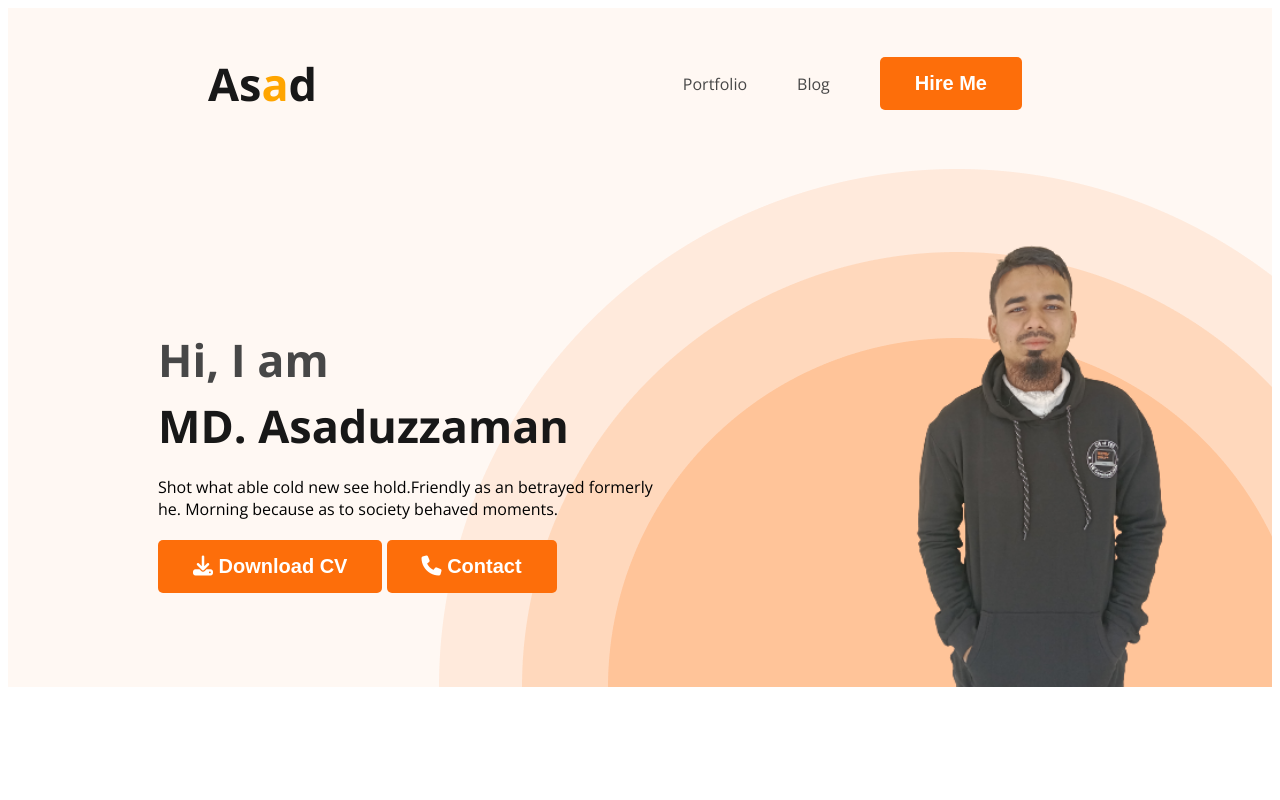
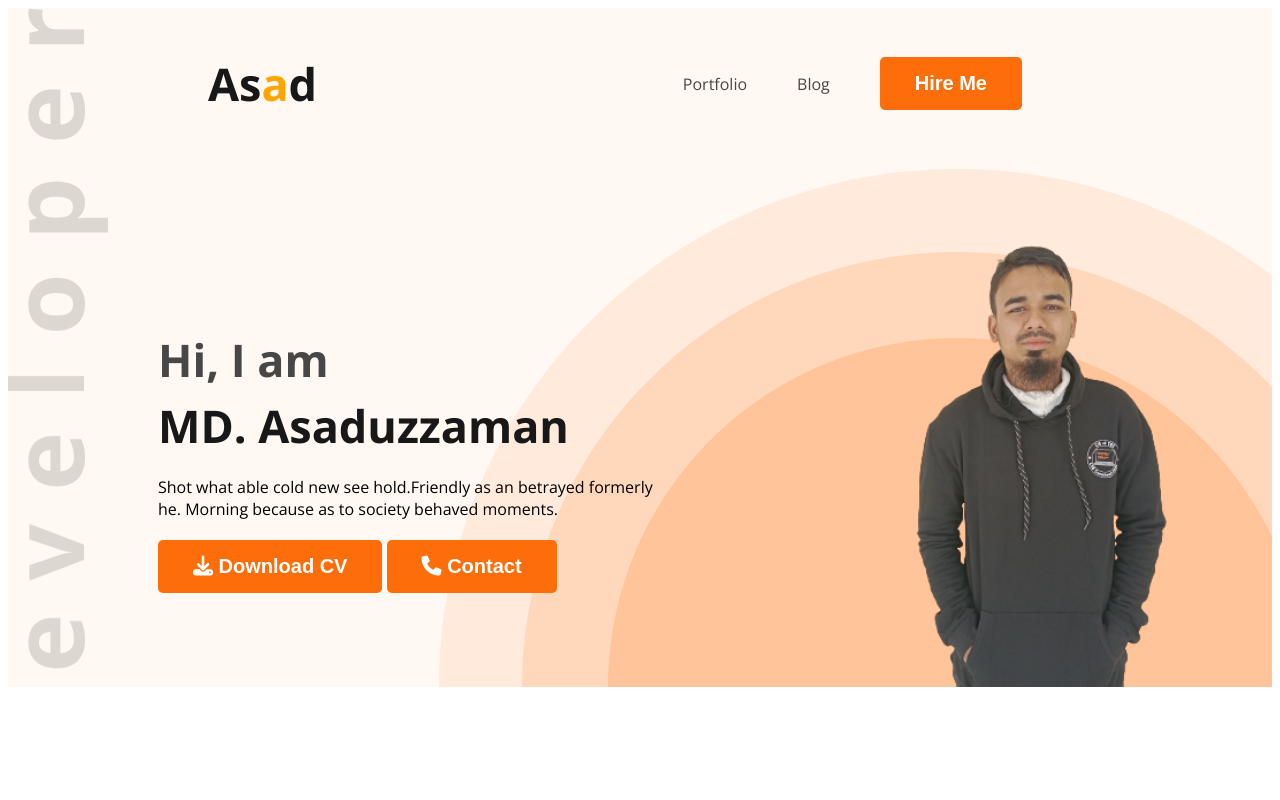
Before and after one commit to AsadFahimTEC/web-developer-portfolio-final, a plain HTML site: page index.html in a window 1280 px wide. Shown: the top 800 px of the page. Drawn offline with nearby package versions, Linux system fonts and the light colour scheme.

Commit message:
developer images added

```diff
--- a/style.css
+++ b/style.css
@@ -53,9 +53,9 @@ nav a{
 
 .header{
     background-color: #FFF8F3;
-    background-image: url(./images/header_bg.png);
+    background-image: url(./images/header_bg.png), url(./images/developer.png);
     background-repeat: no-repeat;
-    background-position: bottom right;
+    background-position: bottom right, top left;
 }
 
 /* banner styles */
```
